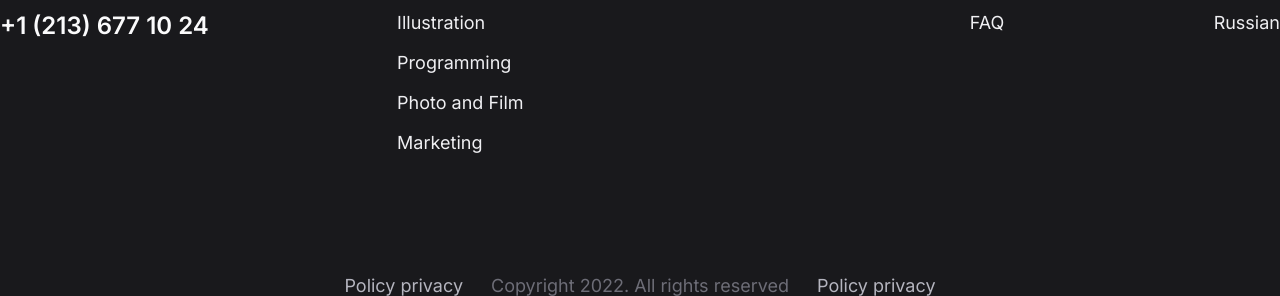
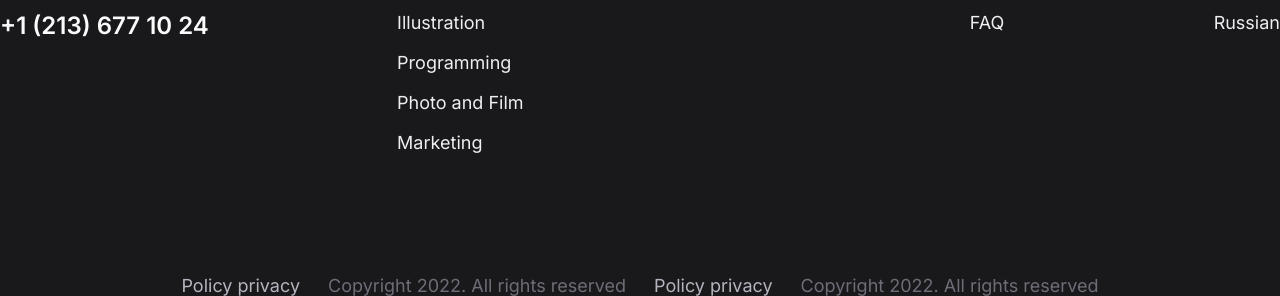
Before and after one commit to Tokyo57/hilel-course, a plain HTML site: page index.html in a window 1280 px wide. Shown: the part 3632-3928 px from the top of the page. Drawn offline with Linux system fonts and the light colour scheme.

Commit message:
Doubled block footer__bottom

```diff
--- a/index.html
+++ b/index.html
@@ -215,6 +215,7 @@
                 <a href="#" aria-label="Read privacy Policy"> Policy privacy </a>
                 <p> Copyright 2022. All rights reserved </p>
                 <a href="#" aria-label="Read privacy Policy"> Policy privacy </a>
+                <p> Copyright 2022. All rights reserved </p>
             </div>
     </footer>
 </body>
```
